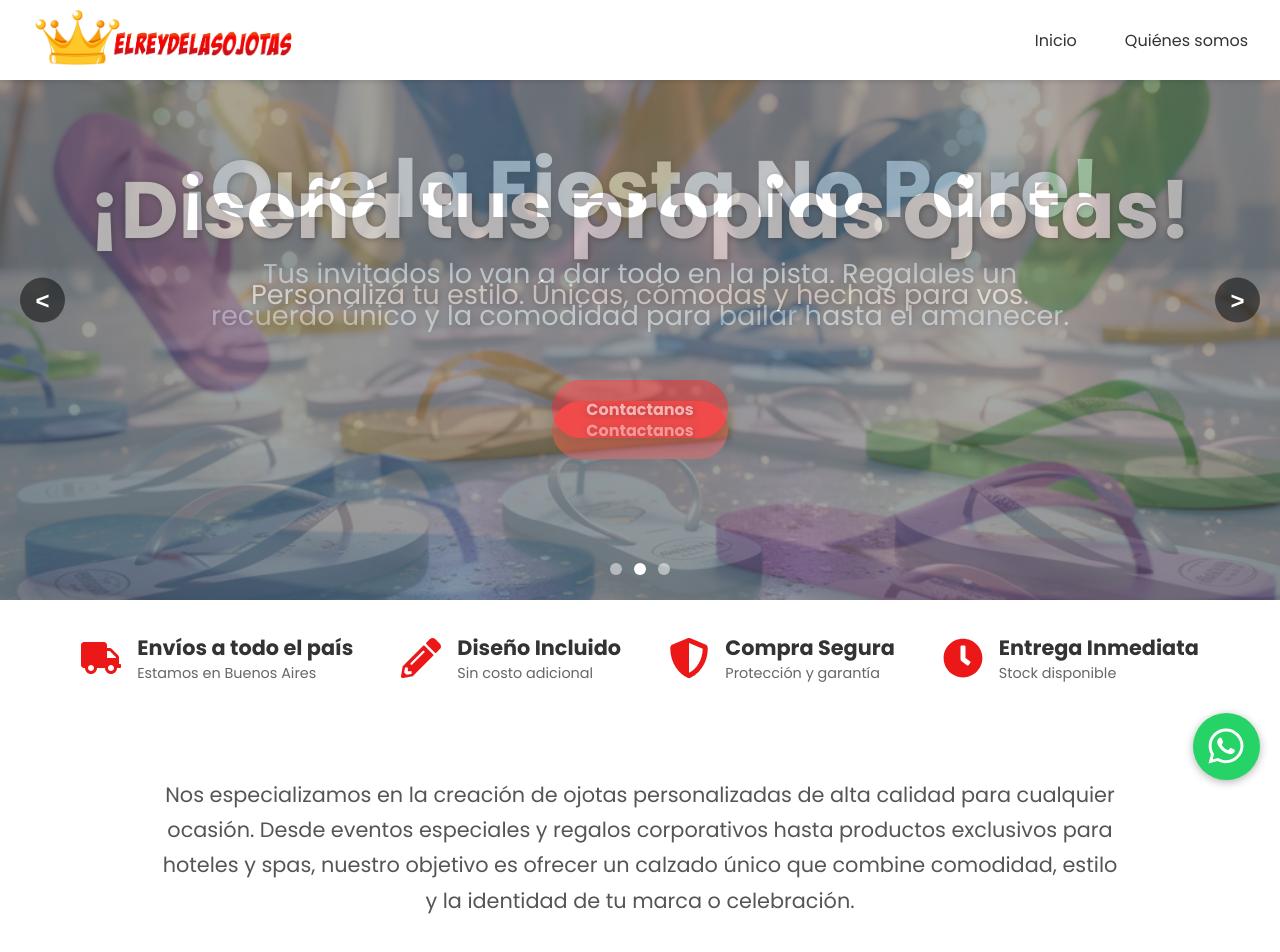
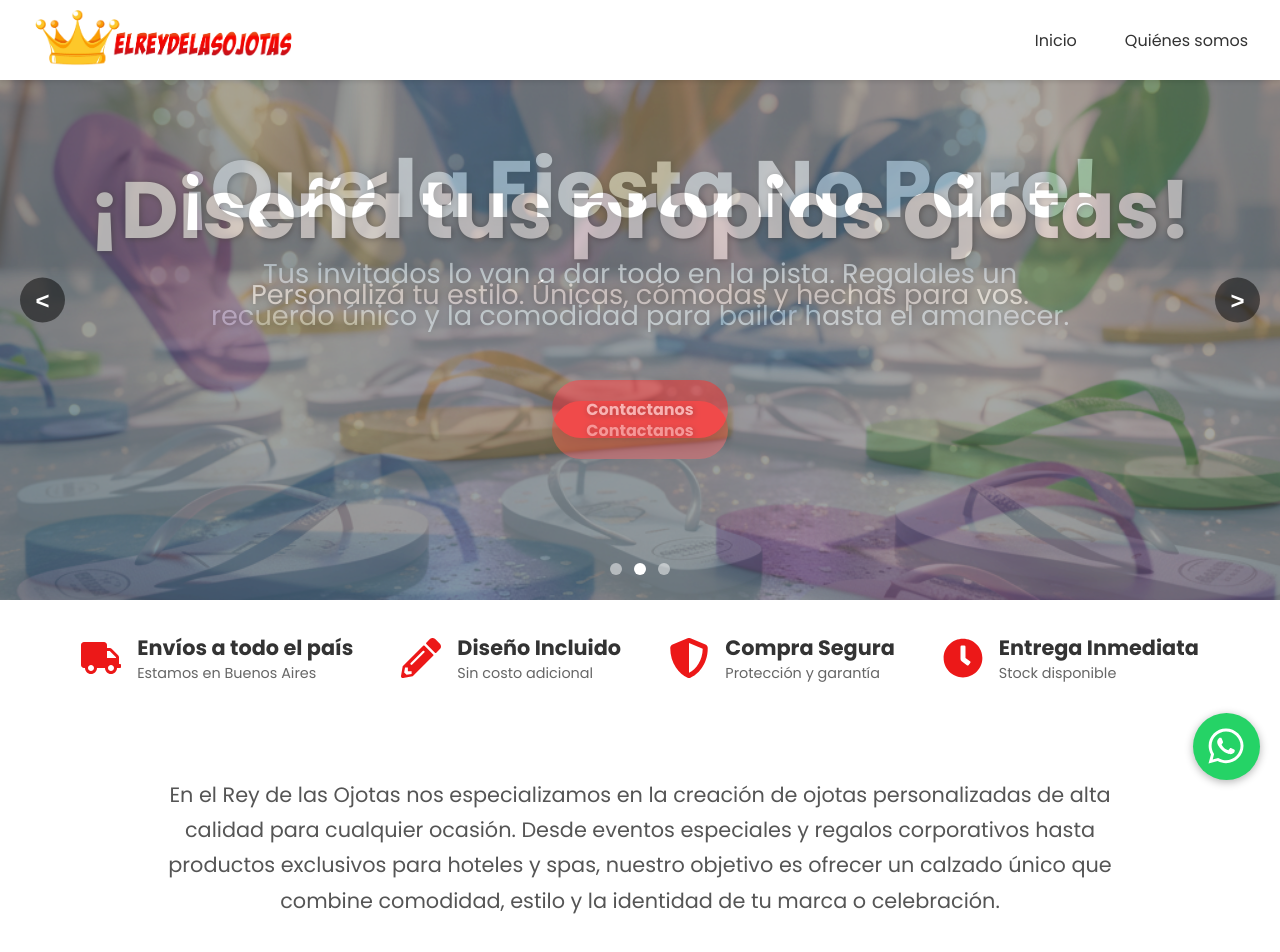
Before and after one commit to LeanJaime1/ElRey, a React (Vite) app: page / in a window 1280 px wide. Shown: the top 952 px of the page. Built offline with nearby package versions, Linux system fonts and the light colour scheme.

Commit message:
arreglos

```diff
--- a/src/components/Text/Text.jsx
+++ b/src/components/Text/Text.jsx
@@ -4,7 +4,7 @@ import './Text.css'; // <-- Importación del archivo CSS
 const Text = () => {
   return (
     <div className="text-container"> {/* <-- Clase aplicada aquí */}
-      <p>Nos especializamos en la creación de ojotas personalizadas de alta calidad para cualquier ocasión. Desde eventos especiales y regalos corporativos hasta productos exclusivos para hoteles y spas, nuestro objetivo es ofrecer un calzado único que combine comodidad, estilo y la identidad de tu marca o celebración.</p>
+      <p>En el Rey de las Ojotas nos especializamos en la creación de ojotas personalizadas de alta calidad para cualquier ocasión. Desde eventos especiales y regalos corporativos hasta productos exclusivos para hoteles y spas, nuestro objetivo es ofrecer un calzado único que combine comodidad, estilo y la identidad de tu marca o celebración.</p>
     </div>
   )
 }
```
